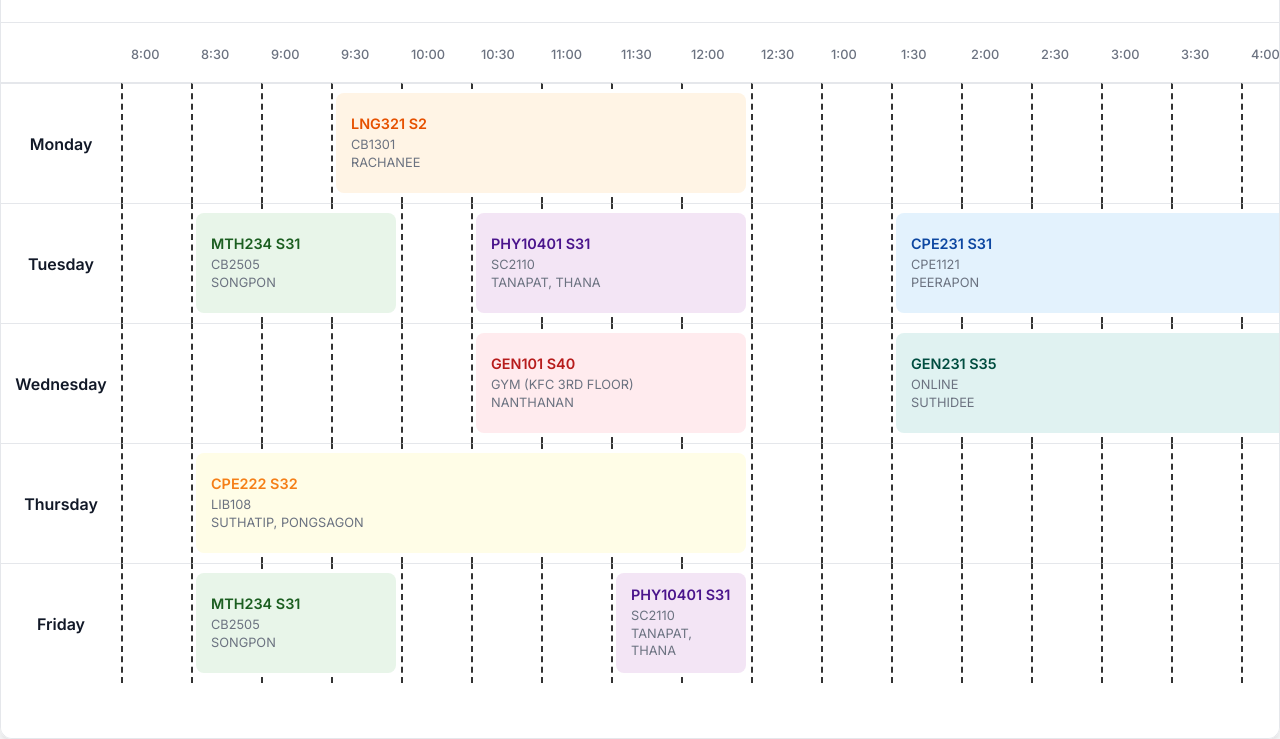
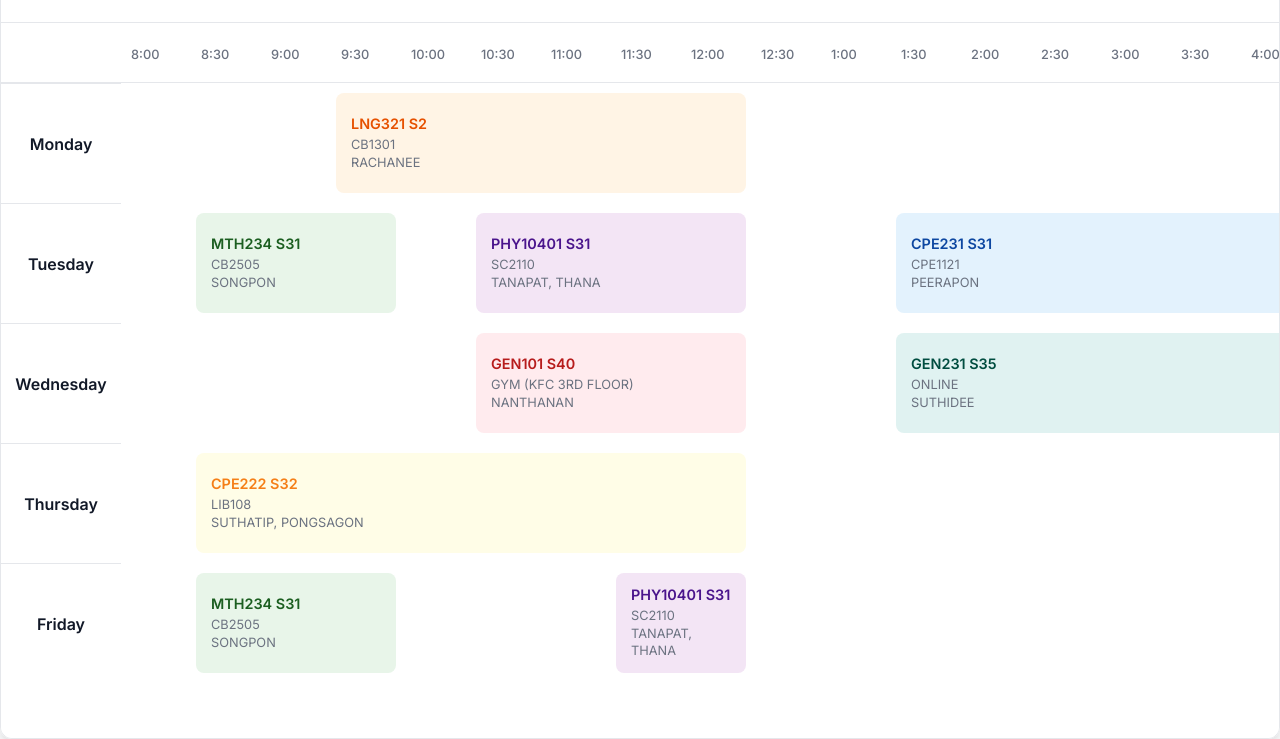
Before and after one commit to Muhammad-Asad-Aziz/Schedule.github.io, a plain HTML site: page index.html in a window 1280 px wide. Shown: the part 61-800 px from the top of the page. Drawn offline with Linux system fonts and the light colour scheme.

Commit message:
Update index.html
Bruh, AI thought I wanted thinner grid lines...

```diff
--- a/index.html
+++ b/index.html
@@ -71,7 +71,6 @@
         .agenda-class .instructor { text-transform: uppercase; }
         .agenda-class .details { text-transform: none; }
 
-        /* Hide Desktop Grid on Mobile */
         .desktop-grid-container { display: none; }
 
         /* --- DESKTOP GRID VIEW (Activates on screens > 1024px) --- */
@@ -84,13 +83,23 @@
 
             .schedule-grid { display: grid; grid-template-columns: 120px repeat(21, minmax(70px, 1fr)); grid-template-rows: 60px repeat(5, 120px); }
             .time-header { grid-row: 1; text-align: left; padding-left: 10px; padding-top: 1.5rem; font-weight: 500; color: var(--color-text-light); font-size: 0.8rem; border-bottom: 1px solid var(--color-border); }
-            .day-label { font-weight: 600; color: var(--color-text-header); font-size: 1rem; border-top: 1px solid var(--color-border); display: flex; align-items: center; justify-content: center; text-align: center; position: sticky; left: 0; background-color: white; z-index: 15; }
 
-            /* NEW: Replaced grid background with vertical dashed lines */
-            .grid-cell-background {
+            .day-label {
+                font-weight: 600;
+                color: var(--color-text-header);
+                font-size: 1rem;
                 border-top: 1px solid var(--color-border);
-                border-left: 2px dashed #333; /* The new dashed line style */
+                display: flex;
+                align-items: center;
+                justify-content: center;
+                text-align: center;
+                position: sticky;
+                left: 0;
+                background-color: white;
+                z-index: 15;
             }
+
+            /* REMOVED: All background grid cell styles are gone */
 
             .class-block { z-index: 10; margin: 10px 5px; padding: 10px 15px; border-radius: 8px; overflow: hidden; display: flex; flex-direction: column; justify-content: center; box-sizing: border-box; min-height: 100px; transition: transform 0.3s ease, box-shadow 0.3s ease; }
             .class-block .code { font-weight: 600; color: var(--text-color); font-size: 0.9rem; margin-bottom: 4px; }
@@ -105,7 +114,6 @@
         @media (min-width: 1024px) {
            .current-class { transform: scale(1.02); }
         }
-
 
         /* --- COLOR PALETTE --- */
         .color-1 { --text-color: #e65100; border-color: #ff9800; --highlight-glow: #ff980099; }
@@ -164,29 +172,37 @@
     <!-- DESKTOP GRID VIEW -->
     <div class="desktop-grid-container">
         <div class="schedule-grid">
-            <div style="grid-row: 1; grid-column: 1; border-bottom: 1px solid var(--color-border); position: sticky; left: 0; background: white; z-index: 20;"></div>
-            <div class="time-header" style="grid-column: 2;">8:00</div><div class="time-header" style="grid-column: 3;">8:30</div><div class="time-header" style="grid-column: 4;">9:00</div><div class="time-header" style="grid-column: 5;">9:30</div><div class="time-header" style="grid-column: 6;">10:00</div><div class="time-header" style="grid-column: 7;">10:30</div><div class="time-header" style="grid-column: 8;">11:00</div><div class="time-header" style="grid-column: 9;">11:30</div><div class="time-header" style="grid-column: 10;">12:00</div><div class="time-header" style="grid-column: 11;">12:30</div><div class="time-header" style="grid-column: 12;">1:00</div><div class="time-header" style="grid-column: 13;">1:30</div><div class="time-header" style="grid-column: 14;">2:00</div><div class="time-header" style="grid-column: 15;">2:30</div><div class="time-header" style="grid-column: 16;">3:00</div><div class="time-header" style="grid-column: 17;">3:30</div><div class="time-header" style="grid-column: 18;">4:00</div><div class="time-header" style="grid-column: 19;">4:30</div><div class="time-header" style="grid-column: 20;">5:00</div><div class="time-header" style="grid-column: 21;">5:30</div>
-
+            <!-- Headers and day labels are generated by CSS and the script below -->
             <script>
                 const grid = document.querySelector('.schedule-grid');
                 const days = ["Monday", "Tuesday", "Wednesday", "Thursday", "Friday"];
+                const timeHeaders = ["8:00", "8:30", "9:00", "9:30", "10:00", "10:30", "11:00", "11:30", "12:00", "12:30", "1:00", "1:30", "2:00", "2:30", "3:00", "3:30", "4:00", "4:30", "5:00", "5:30"];
+
+                // Create corner
+                const corner = document.createElement('div');
+                corner.style.cssText = "grid-row: 1; grid-column: 1; border-bottom: 1px solid var(--color-border); position: sticky; left: 0; background: white; z-index: 20;";
+                grid.appendChild(corner);
+
+                // Create time headers
+                for (let j = 0; j < timeHeaders.length; j++) {
+                    const timeHeader = document.createElement('div');
+                    timeHeader.className = 'time-header';
+                    timeHeader.textContent = timeHeaders[j];
+                    timeHeader.style.gridColumn = j + 2;
+                    grid.appendChild(timeHeader);
+                }
+
+                // Create day labels
                 for (let i = 0; i < days.length; i++) {
                     const dayLabel = document.createElement('div');
                     dayLabel.className = 'day-label';
                     dayLabel.textContent = days[i];
                     dayLabel.style.gridRow = i + 2;
                     grid.appendChild(dayLabel);
-
-                    for(let j = 0; j < 21; j++) {
-                        const cell = document.createElement('div');
-                        cell.className = 'grid-cell-background';
-                        cell.style.gridRow = i + 2;
-                        cell.style.gridColumn = j + 2;
-                        grid.appendChild(cell);
-                    }
                 }
             </script>
 
+            <!-- CLASS BLOCKS -->
             <div class="class-block color-1" data-day="1" data-start-time="09:30" data-end-time="12:30" style="grid-row: 2; grid-column: 5 / 11;"><div class="code">LNG321 S2</div><div class="details">CB1301</div><div class="instructor">RACHANEE</div></div>
             <div class="class-block color-3" data-day="2" data-start-time="08:30" data-end-time="10:00" style="grid-row: 3; grid-column: 3 / 6;"><div class="code">MTH234 S31</div><div class="details">CB2505</div><div class="instructor">Songpon</div></div>
             <div class="class-block color-4" data-day="2" data-start-time="10:30" data-end-time="12:30" style="grid-row: 3; grid-column: 7 / 11;"><div class="code">PHY10401 S31</div><div class="details">SC2110</div><div class="instructor">Tanapat, Thana</div></div>
```
